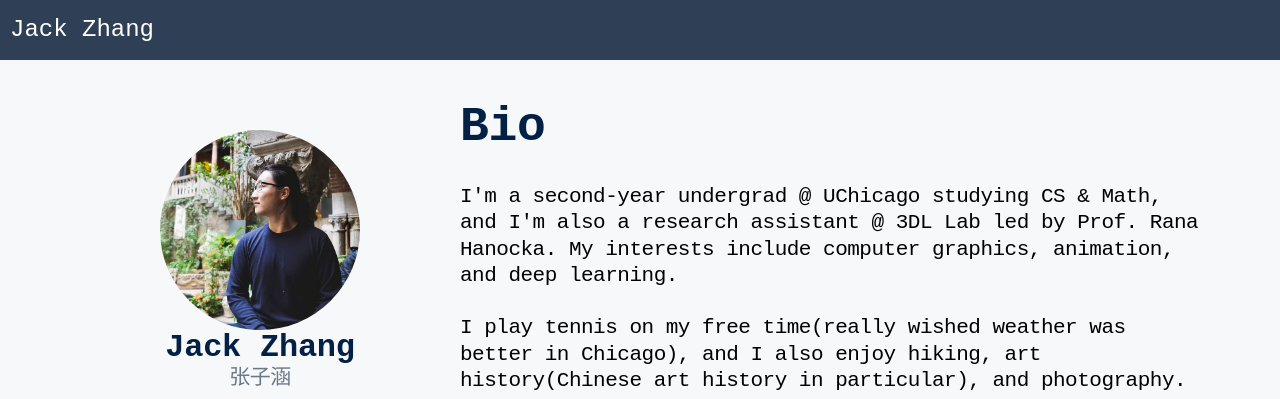
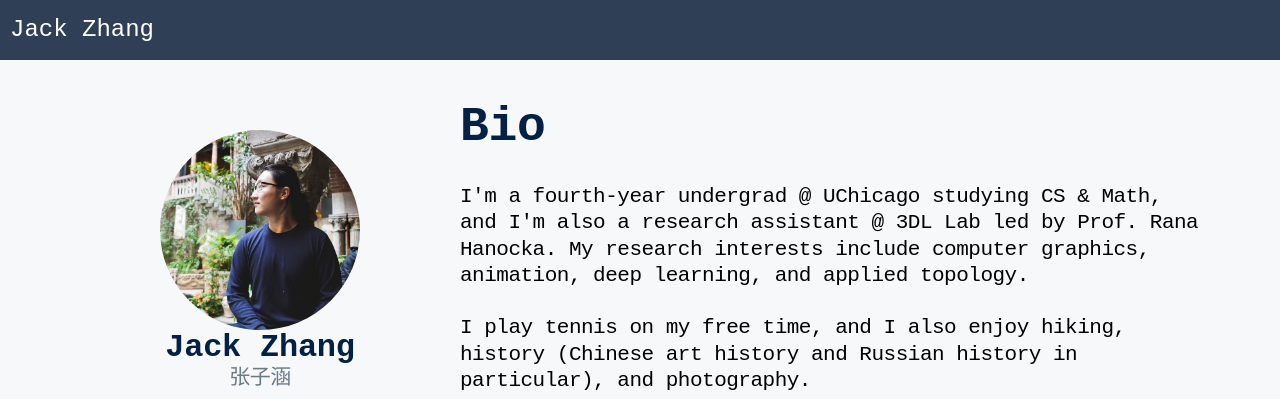
Before and after one commit to zzhang-18/zzhang-18.github.io, a plain HTML site: page index.html in a window 1280 px wide. Shown: the top 399 px of the page. Drawn offline with nearby package versions, Linux system fonts and the light colour scheme; some packages are replaced by stand-ins of ours.

Commit message:
Update index.html

```diff
--- a/index.html
+++ b/index.html
@@ -118,10 +118,10 @@ layui.use('element', function(){
         </div>
         <div class="layui-col-xs12 layui-col-sm8 layui-col-md8 about_right">
             <h1>Bio</h1>
-            <h2>    <p> I'm a second-year undergrad @ UChicago studying CS & Math, and I'm also a research assistant @ 3DL Lab led by Prof. Rana
-    Hanocka. My interests include computer graphics, animation, and deep learning.  </p>
+            <h2>    <p> I'm a fourth-year undergrad @ UChicago studying CS & Math, and I'm also a research assistant @ 3DL Lab led by Prof. Rana
+    Hanocka. My research interests include computer graphics, animation, deep learning, and applied topology.  </p>
     </br>
-    <p>I play tennis on my free time(really wished weather was better in Chicago), and I also enjoy hiking, art history(Chinese art history in particular), and photography.</p>
+    <p>I play tennis on my free time, and I also enjoy hiking, history (Chinese art history and Russian history in particular), and photography.</p>
     </br>
     </h2>
         </div>
```
